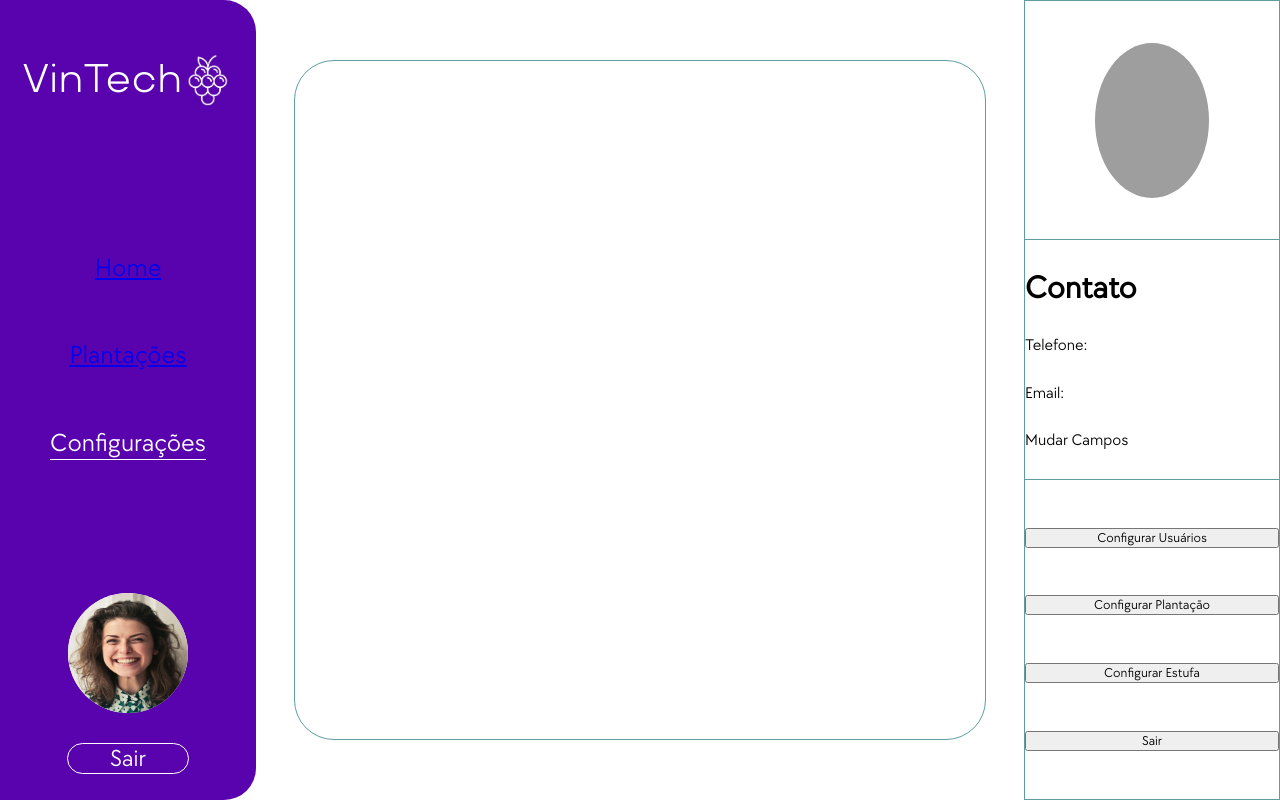
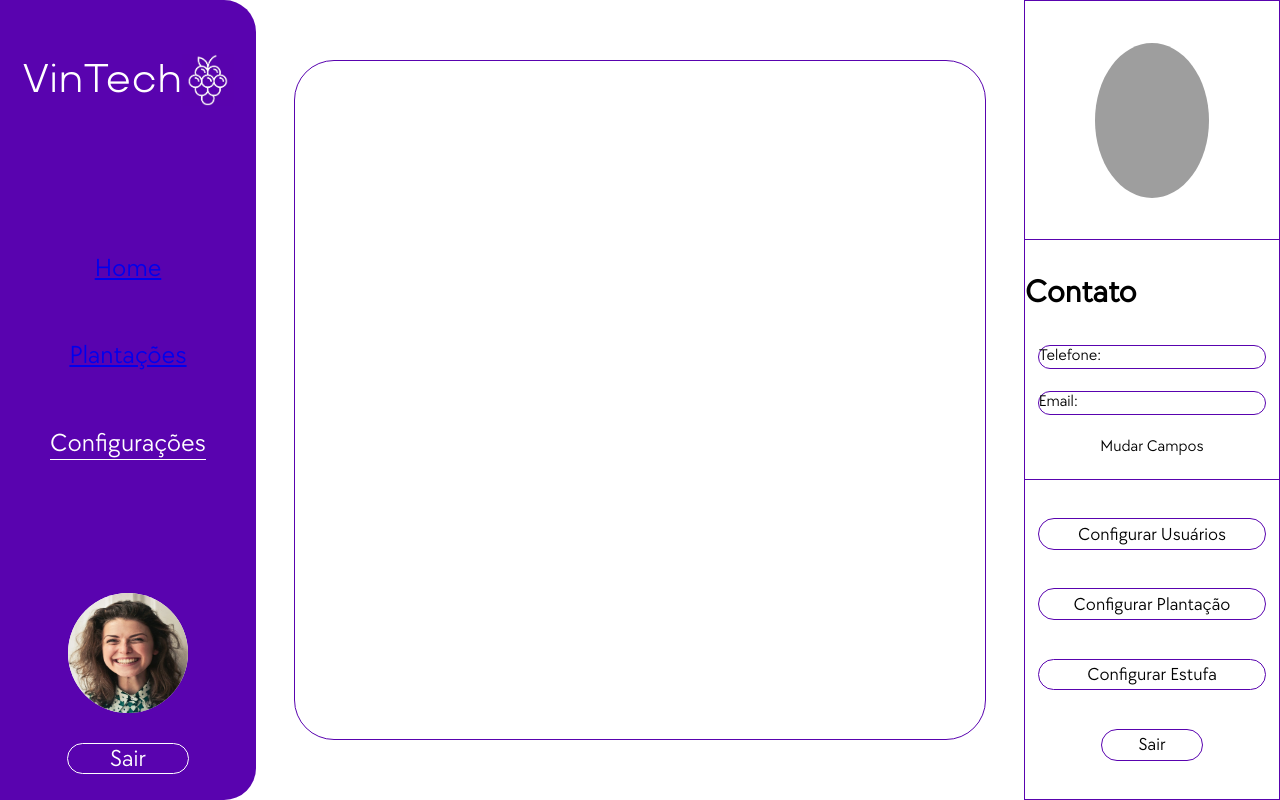
Before and after one commit to grupo-01-1CCO-VinTech/ProjetoVintech, a plain HTML site: page vinTech_web/html/DashboardConfig.html in a window 1280 px wide. Drawn offline with Linux system fonts and the light colour scheme; grey boxes are pictures that could not be loaded.

Commit message:
Pequenos avanços tela config

```diff
--- a/vinTech_web/css/style-ConfiguracaoDashboard.css
+++ b/vinTech_web/css/style-ConfiguracaoDashboard.css
@@ -7,12 +7,11 @@
     justify-content: center
 }
 
-
 .container-esquerda{
     display: flex;
     width: 90%;
     height: 85%;
-    border: solid 1px cadetblue;
+    border: solid 1px #5903af;
     border-radius: 40px;
 }
 .container-direita{
@@ -20,14 +19,14 @@
     width: 20vw;
     height: 100vh;
     flex-direction: column;
-    border: solid 1px cadetblue;
+    border: solid 1px #5903af;
 }
 .container-usuario{
     display: flex;
     flex-direction: column;
     height: 30%;
     width: 100%;
-    border-bottom: solid 1px cadetblue;
+    border-bottom: solid 1px #5903af;
     align-items: center;
     justify-content: center;
 }
@@ -42,7 +41,8 @@
     height: 30%;
     width: 100%;
     justify-content: space-evenly;
-    border-bottom: solid 1px cadetblue;
+    border-bottom: solid 1px #5903af;
+    align-items: center;
 }
 .container-botoes{
     display: flex;
@@ -50,4 +50,33 @@
     height: 40%;
     width: 100%;
     justify-content: space-evenly;
+    align-items: center;
 }
+
+/*  */
+
+.container-contato h1{
+    align-content: center;
+    width: 100%;
+    height: 25%;
+    justify-content: center;
+}
+
+.container-contato div{
+    height: 10%;
+    width: 90%;
+    border-radius: 20px;
+    border: solid 1px #5903af;
+}
+.container-botoes button{
+    width: 90%;
+    height: 10%;
+    border-radius: 20px;
+    border: solid 1px #5903af;
+    background: 0;
+    font-size: large;
+}
+.container-botoes #sair{
+    width: 40%;
+
+}
--- a/vinTech_web/html/DashboardConfig.html
+++ b/vinTech_web/html/DashboardConfig.html
@@ -154,15 +154,15 @@
                 </div>
                 <div class="container-contato">
                     <h1>Contato</h1>
-                    <p>Telefone:</p>
-                    <p>Email:</p>
+                    <div>Telefone:</div>
+                    <div>Email:</div>
                     <p>Mudar Campos</p>
                 </div>
                 <div class="container-botoes">
                     <button onclick="usuario()">Configurar Usuários</button>
                     <button onclick="plantacao()">Configurar Plantação</button>
                     <button onclick="estufa()">Configurar Estufa</button>
-                    <button onclick="sair()">Sair</button>
+                    <button id="sair" onclick="sair()">Sair</button>
                 </div>
             </div>
 
```
